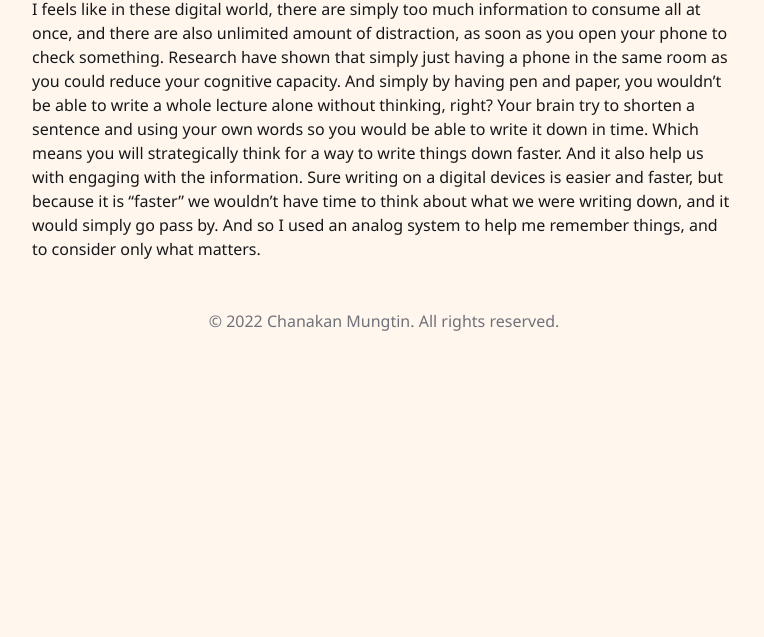
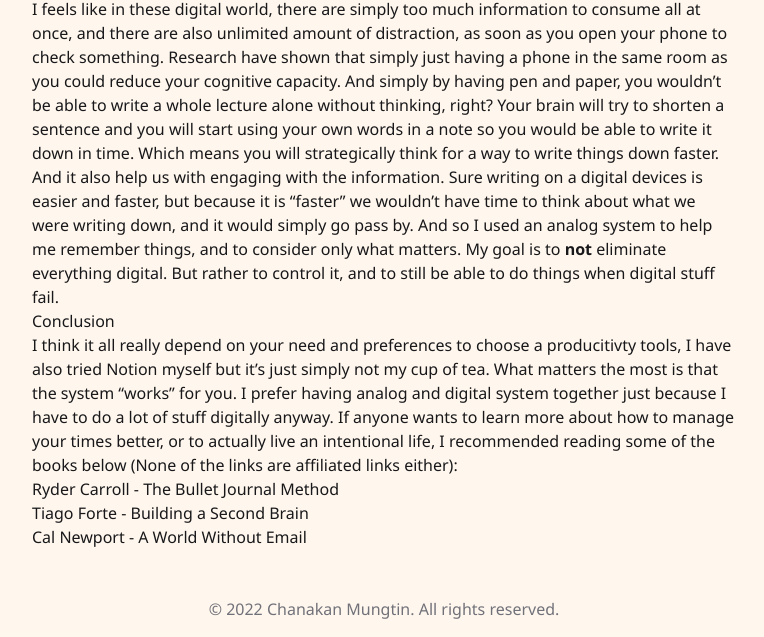
Before and after one commit to Chanakan55991/personal-blog, an Astro site: page /posts/tools-dev-student in a window 1280 px wide. Shown: the part 1933-2570 px from the top of the page, without its empty margins (256-1020 px from the left). Before the commit the page ends 2282 px from the top, so only its background shows below. Built offline with nearby package versions, Linux system fonts and the light colour scheme; Astro itself is replaced by a stand-in of ours.

Commit message:
feat(post): added conclusion (tools)

```diff
--- a/src/pages/posts/tools-dev-student.md
+++ b/src/pages/posts/tools-dev-student.md
@@ -5,7 +5,7 @@ slug: tools-dev-student
 layout: ../../layouts/BlogPost.astro
 title: Tools I use as a hobbyist developer and a student
 createdAt: 1667108925901
-updatedAt: 1667113694235
+updatedAt: 1667129451393
 tags:
   - Productivity
 heroImage: /posts/tools-dev-student_thumbnail.png
@@ -31,4 +31,10 @@ Some of you may know, I am a big fan of [Inkdrop](https://www.inkdrop.app), a ma
 ## Why analog tools?
 ![bujo.png](/posts/tools-dev-student_bujo-png.png)
 
-I feels like in these digital world, there are simply too much information to consume all at once, and there are also unlimited amount of distraction, as soon as you open your phone to check something. [Research have shown](https://sci-hub.se/10.1086/691462) that simply just having a phone in the same room as you could reduce your cognitive capacity. And simply by having pen and paper, you wouldn't be able to write a whole lecture alone without thinking, right? Your brain try to shorten a sentence and using your own words so you would be able to write it down in time. Which means you will strategically think for a way to write things down faster. And it also help us with engaging with the information. Sure writing on a digital devices is easier and faster, but because it is "faster" we wouldn't have time to think about what we were writing down, and it would simply go pass by. And so I used an analog system to help me remember things, and to consider only what matters.
+I feels like in these digital world, there are simply too much information to consume all at once, and there are also unlimited amount of distraction, as soon as you open your phone to check something. [Research have shown](https://sci-hub.se/10.1086/691462) that simply just having a phone in the same room as you could reduce your cognitive capacity. And simply by having pen and paper, you wouldn't be able to write a whole lecture alone without thinking, right? Your brain will try to shorten a sentence and you will start using your own words in a note so you would be able to write it down in time. Which means you will strategically think for a way to write things down faster. And it also help us with engaging with the information. Sure writing on a digital devices is easier and faster, but because it is "faster" we wouldn't have time to think about what we were writing down, and it would simply go pass by. And so I used an analog system to help me remember things, and to consider only what matters. My goal is to **not** eliminate everything digital. But rather to control it, and to still be able to do things when digital stuff fail.
+
+## Conclusion
+I think it all really depend on your need and preferences to choose a producitivty tools, I have also tried [Notion](https://www.notion.so) myself but it's just simply not my cup of tea. What matters the most is that the system "works" for you. I prefer having analog and digital system together just because I have to do a lot of stuff digitally anyway. If anyone wants to learn more about how to manage your times better, or to actually live an intentional life, I recommended reading some of the books below (None of the links are affiliated links either):
+- [Ryder Carroll - The Bullet Journal Method](https://www.amazon.com/Bullet-Journal-Method-Present-Design/dp/0525533338/)
+- [Tiago Forte - Building a Second Brain](https://www.amazon.com/Building-Second-Brain-Organize-Potential/dp/1982167386)
+- [Cal Newport - A World Without Email](https://www.amazon.com/World-Without-Email-Reimagining-Communication/dp/0525536558)
```
Also changed, not shown: public/posts/tools-dev-student_thumbnail.png.
